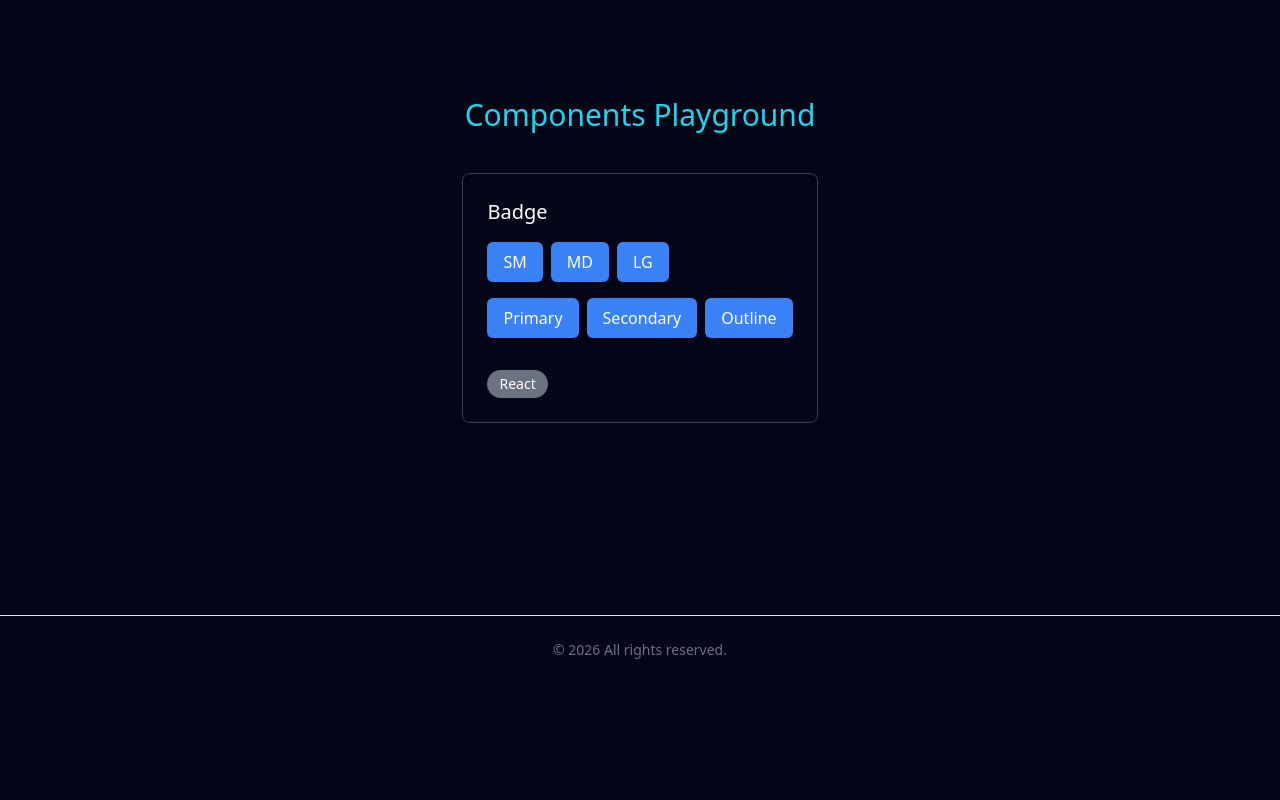
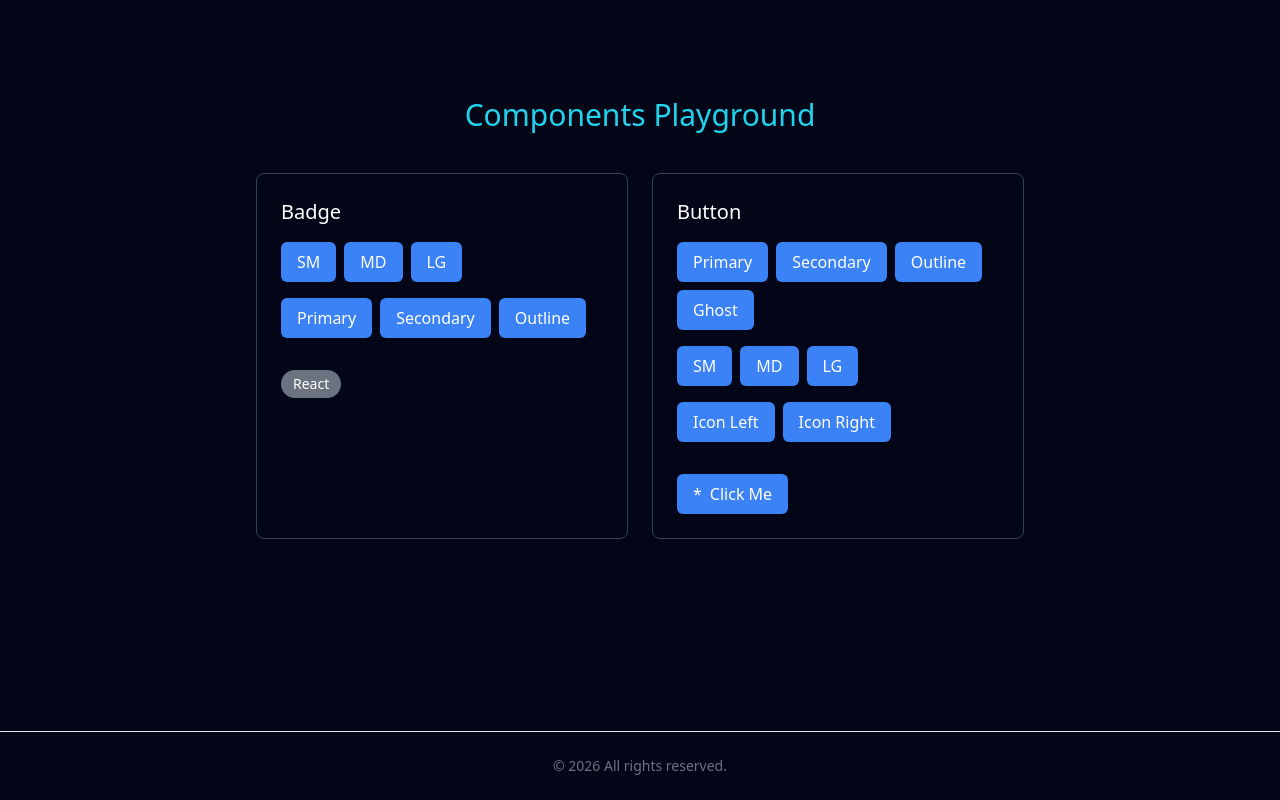
Before and after one commit to ghashghaei/my-portfolio, a Next.js app: page /de in a window 1280 px wide. Shown: the part 1147-1947 px from the top of the page. Before the commit the page ends 1831 px from the top, so only its background shows below. Built offline with nearby package versions, Linux system fonts and the light colour scheme.

Commit message:
add button to showcase

```diff
--- a/app/components/sections/ShowcaseSection.tsx
+++ b/app/components/sections/ShowcaseSection.tsx
@@ -9,13 +9,20 @@ export default function ShowcaseSection() {
   const [variant, setVariant] = useState<"primary" | "secondary" | "outline">(
     "primary",
   );
+  const [btnVariant, setBtnVariant] = useState<
+    "primary" | "secondary" | "outline" | "ghost"
+  >("primary");
+
+  const [btnSize, setBtnSize] = useState<"sm" | "md" | "lg">("md");
+
+  const [iconPosition, setIconPosition] = useState<"left" | "right">("left");
 
   return (
     <div className="max-w-3xl mx-auto flex flex-col gap-10">
       <h2 className="text-3xl text-center text-cyan-400">
         Components Playground
       </h2>
-
+      <div className="grid grid-cols-1 md:grid-cols-2 lg:grid-cols-2 gap-6">
         {/* Badge Demo */}
         <div className="border p-6 rounded-lg border-slate-700 flex flex-col gap-4">
           <h3 className="text-xl">Badge</h3>
@@ -29,11 +36,15 @@ export default function ShowcaseSection() {
 
           {/* Variant Controls */}
           <div className="flex gap-2 flex-wrap">
-          <CoreButton onClick={() => setVariant("primary")}>Primary</CoreButton>
+            <CoreButton onClick={() => setVariant("primary")}>
+              Primary
+            </CoreButton>
             <CoreButton onClick={() => setVariant("secondary")}>
               Secondary
             </CoreButton>
-          <CoreButton onClick={() => setVariant("outline")}>Outline</CoreButton>
+            <CoreButton onClick={() => setVariant("outline")}>
+              Outline
+            </CoreButton>
           </div>
 
           {/* Result */}
@@ -41,6 +52,55 @@ export default function ShowcaseSection() {
             <CoreBadge size={size} variant={variant} label="React" />
           </div>
         </div>
+        {/* Button Demo */}
+        <div className="border p-6 rounded-lg border-slate-700 flex flex-col gap-4">
+          <h3 className="text-xl">Button</h3>
+
+          {/* Variant */}
+          <div className="flex gap-2 flex-wrap">
+            <CoreButton onClick={() => setBtnVariant("primary")}>
+              Primary
+            </CoreButton>
+            <CoreButton onClick={() => setBtnVariant("secondary")}>
+              Secondary
+            </CoreButton>
+            <CoreButton onClick={() => setBtnVariant("outline")}>
+              Outline
+            </CoreButton>
+            <CoreButton onClick={() => setBtnVariant("ghost")}>
+              Ghost
+            </CoreButton>
+          </div>
+
+          {/* Size */}
+          <div className="flex gap-2 flex-wrap">
+            <CoreButton onClick={() => setBtnSize("sm")}>SM</CoreButton>
+            <CoreButton onClick={() => setBtnSize("md")}>MD</CoreButton>
+            <CoreButton onClick={() => setBtnSize("lg")}>LG</CoreButton>
+          </div>
+
+          {/* Icon Position */}
+          <div className="flex gap-2 flex-wrap">
+            <CoreButton onClick={() => setIconPosition("left")}>
+              Icon Left
+            </CoreButton>
+            <CoreButton onClick={() => setIconPosition("right")}>
+              Icon Right
+            </CoreButton>
+          </div>
+
+          {/* Result */}
+          <div className="mt-4">
+            <CoreButton variant={btnVariant} size={btnSize}>
+              <span className="flex items-center gap-2">
+                {iconPosition === "left" && <span>*</span>}
+                Click Me
+                {iconPosition === "right" && <span>*</span>}
+              </span>
+            </CoreButton>
+          </div>
+        </div>
+      </div>
     </div>
   );
 }
```
Lines whose indentation alone changed are shown as unchanged.
